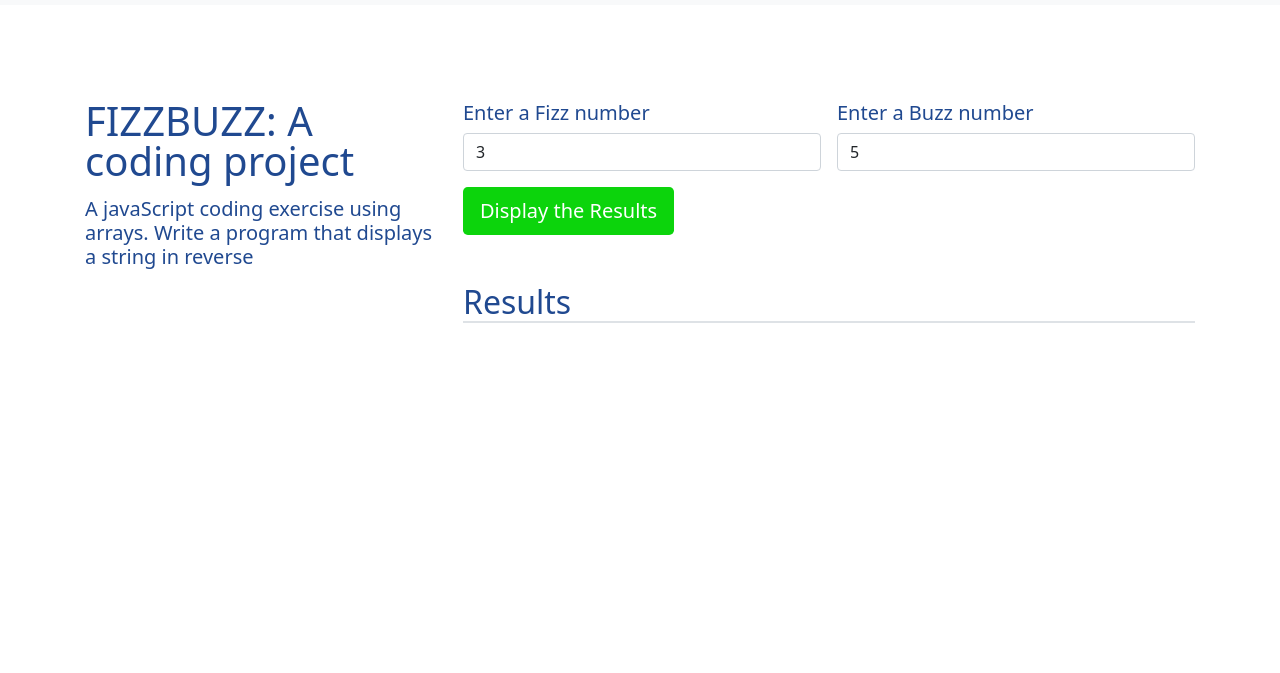
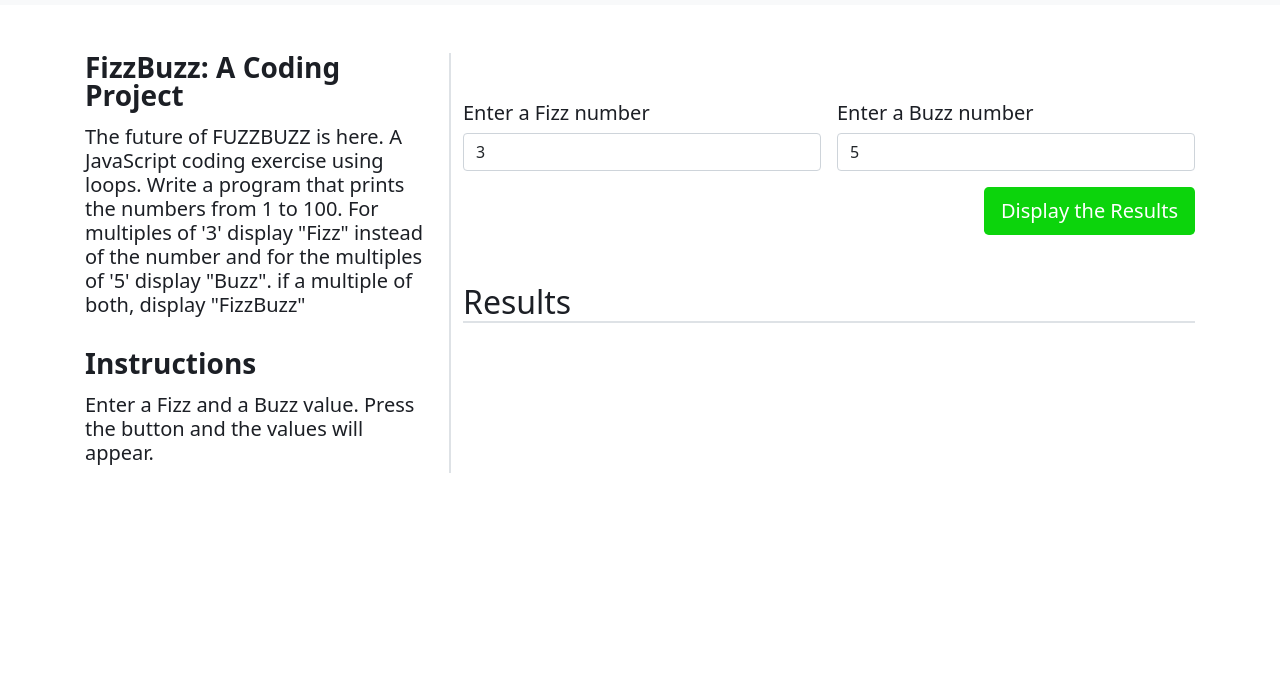
Before and after one commit to DLNickell/FizzBuzz, a plain HTML site: page app.html in a window 1280 px wide. Shown: the part 55-728 px from the top of the page. Drawn offline with nearby package versions, Linux system fonts and the light colour scheme.

Commit message:
Add text and border on app page

```diff
--- a/app.html
+++ b/app.html
@@ -57,9 +57,13 @@
     <main class="flex-shrink-0">
         <div class="container mt-5">
             <div class="row row-cols-1 row-cols-lg-2">
-                <div class="col-4">
-                    <h1 class=" lh-1 mb-3 mt-5">FIZZBUZZ: A coding project</h1>
-                    <h4 class="lead roboto mb-2">A javaScript coding exercise using arrays. Write a program that displays a string in reverse</h4>
+                <div class="col-4 border-end border-2">
+                    <h3 class="display-7 fw-bold lh-1 mb-3">FizzBuzz: A Coding Project</h3>
+                  <h4 class="lead">The future of FUZZBUZZ is here.
+                 A JavaScript coding exercise using loops. Write a program that prints the numbers from 1 to 100. For multiples of '3' display <strong>"Fizz"</strong> instead of the number and for the multiples of '5' display <strong>"Buzz"</strong>. if a multiple of both, display <strong>"FizzBuzz"</strong></h4>
+                 <br>
+                 <h3 class="display-7 fw-bold lh-1 mb-3">Instructions</h3>
+                  <h4 class="lead">Enter a Fizz and a Buzz value. Press the button and the values will appear.</h4>
                 </div>
                 <div class="col col-lg-8 mt-5">
                     <div>
@@ -73,7 +77,7 @@
                                 <h5>Enter a Buzz number</h5>
                                 <input id="buzzValue" type="number" class="form-control" placeholder="Buzz Value" value=5 aria-lable="End Value">
                             </div>
-                            <div class="col-12 d-flex mt-3">
+                            <div class="col-12 d-flex mt-3 justify-content-end">
                                 <button id="btnSubmit" type="button" class="btn btn-fbtn btn-lg">Display the Results</button>
                             </div>
                         </form>
--- a/css/site.css
+++ b/css/site.css
@@ -25,7 +25,7 @@
 
 
  h1,h2,h3,h4,h5,h6 {
-     color: #204990;
+     color: #1c1f25;
  }
 
  footer {
```
Also changed, not shown: index.html (+3 -2 lines).
